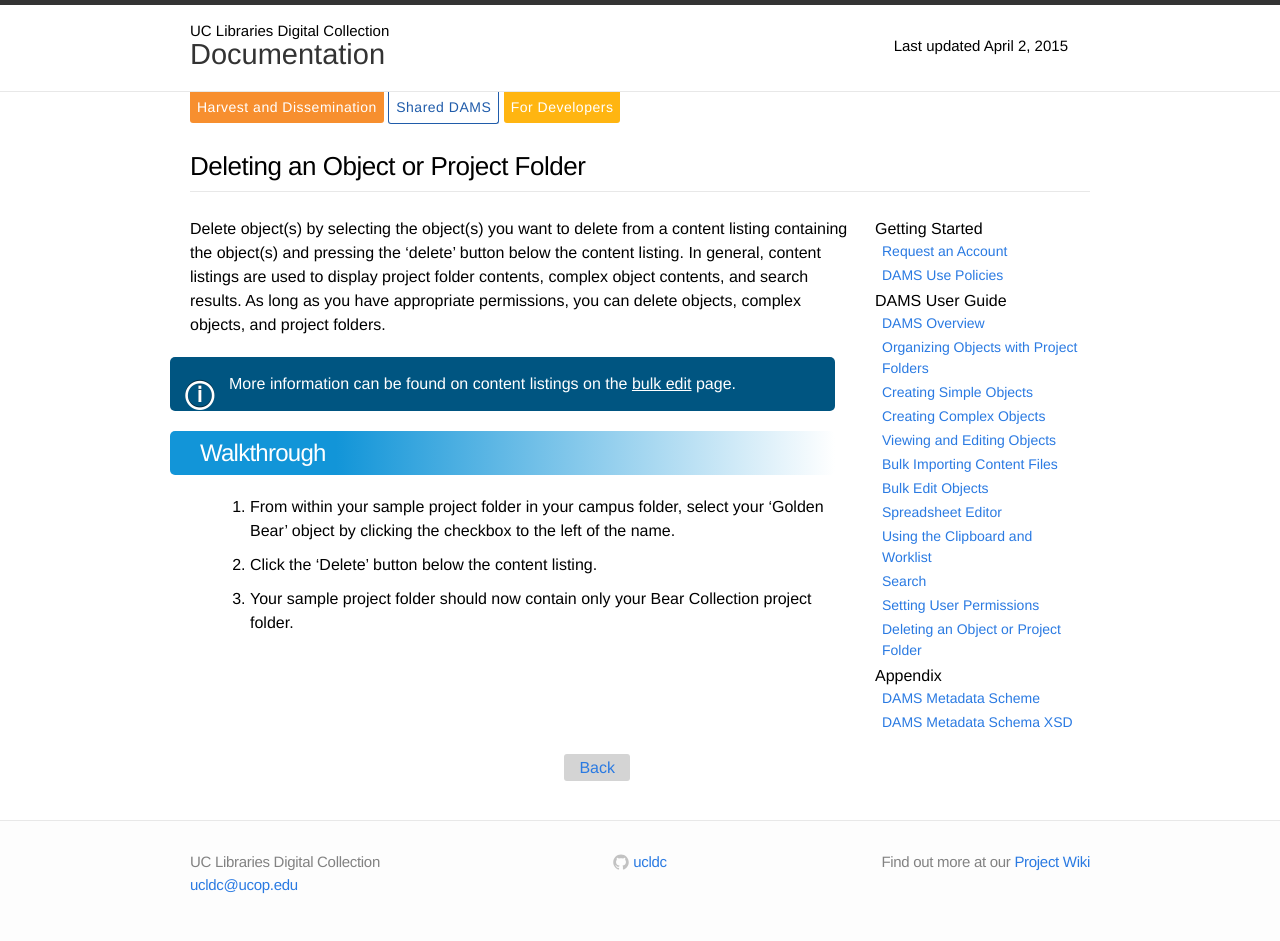
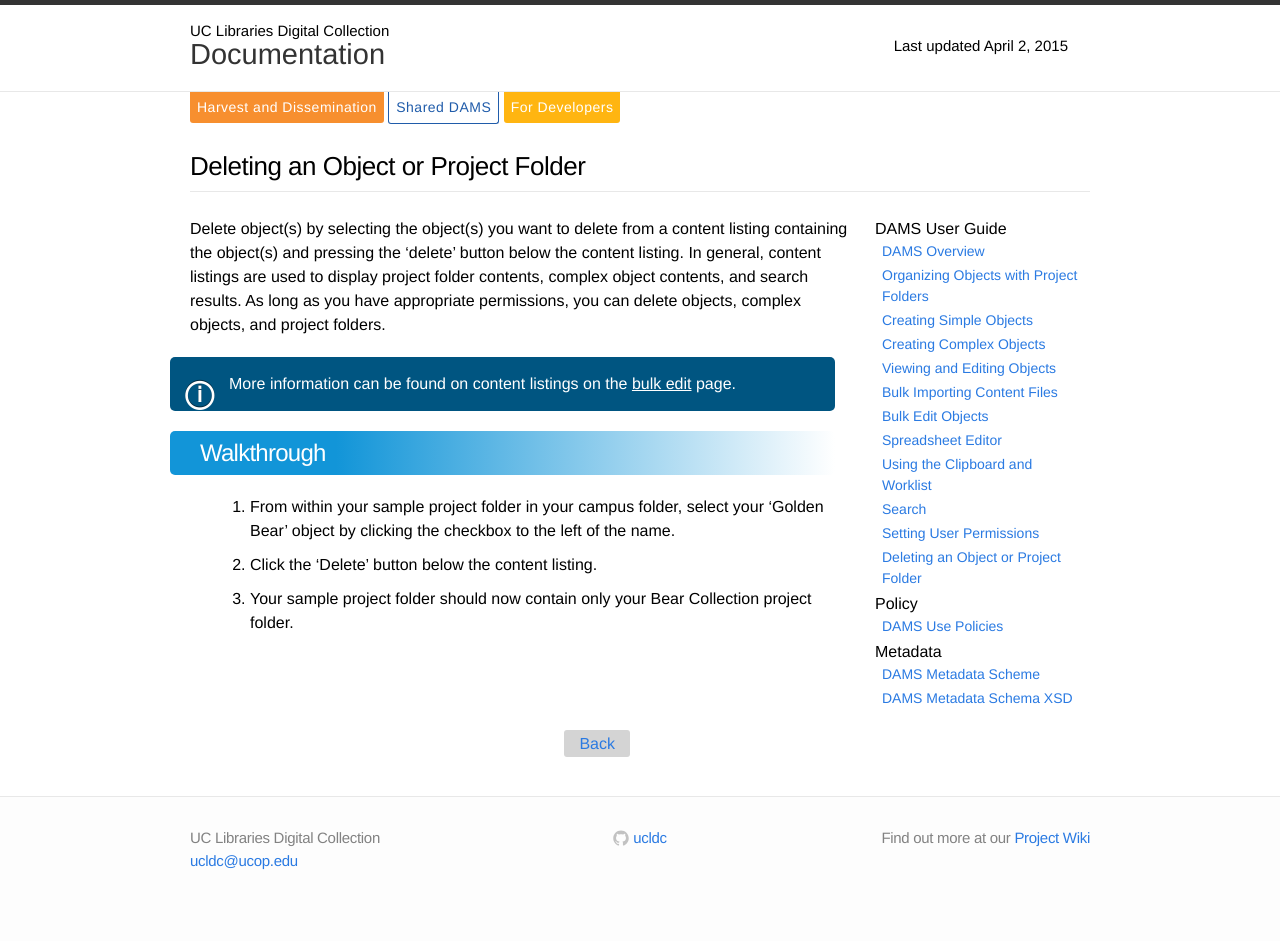
Before and after one commit to ucldc/ucldc-docs, a Jekyll site: the page built from docs/dams/delete.md, in a window 1280 px wide. Built offline with Jekyll 4.4.1, drawn with Linux system fonts in a browser that asks for light colours; nearby versions of some CDN libraries; after the commit the page ends 917 px from its top, so only the background shows below that.

Commit message:
Changed sidebar organization

```diff
--- a/_includes/dams-sidebar.html
+++ b/_includes/dams-sidebar.html
@@ -1,9 +1,4 @@
 <div class="sidebar">
-  <h1>Getting Started</h1>
-  <ul>
-    <li><a href="{{ site.url }}{{ site.baseurl }}/docs/create-account/">Request an Account</a></li>
-    <li><a href="{{ site.url }}{{ site.baseurl }}/docs/dams-policies/">DAMS Use Policies</a></li>
-  </ul>
   <h1>DAMS User Guide</h1>
   <ul>
     <li><a href="{{ site.url }}{{ site.baseurl }}/docs/dams/index/">DAMS Overview</a></li>
@@ -19,7 +14,11 @@
     <li><a href="{{ site.url }}{{ site.baseurl }}/docs/dams/permissions/">Setting User Permissions</a></li>
     <li><a href="{{ site.url }}{{ site.baseurl }}/docs/dams/delete/">Deleting an Object or Project Folder</a></li>
   </ul>
-  <h1>Appendix</h1>
+  <h1>Policy</h1>
+  <ul>
+    <li><a href="{{ site.url }}{{ site.baseurl }}/docs/dams-policies/">DAMS Use Policies</a></li>
+  </ul>
+  <h1>Metadata</h1>
   <ul>
     <li><a href="{{ site.url }}{{ site.baseurl }}/docs/dams/metadata-model/">DAMS Metadata Scheme</a></li>
     <li><a href="{{ site.url }}{{ site.baseurl }}/docs/dams/ucldc-schema/">DAMS Metadata Schema XSD</a></li>
```
